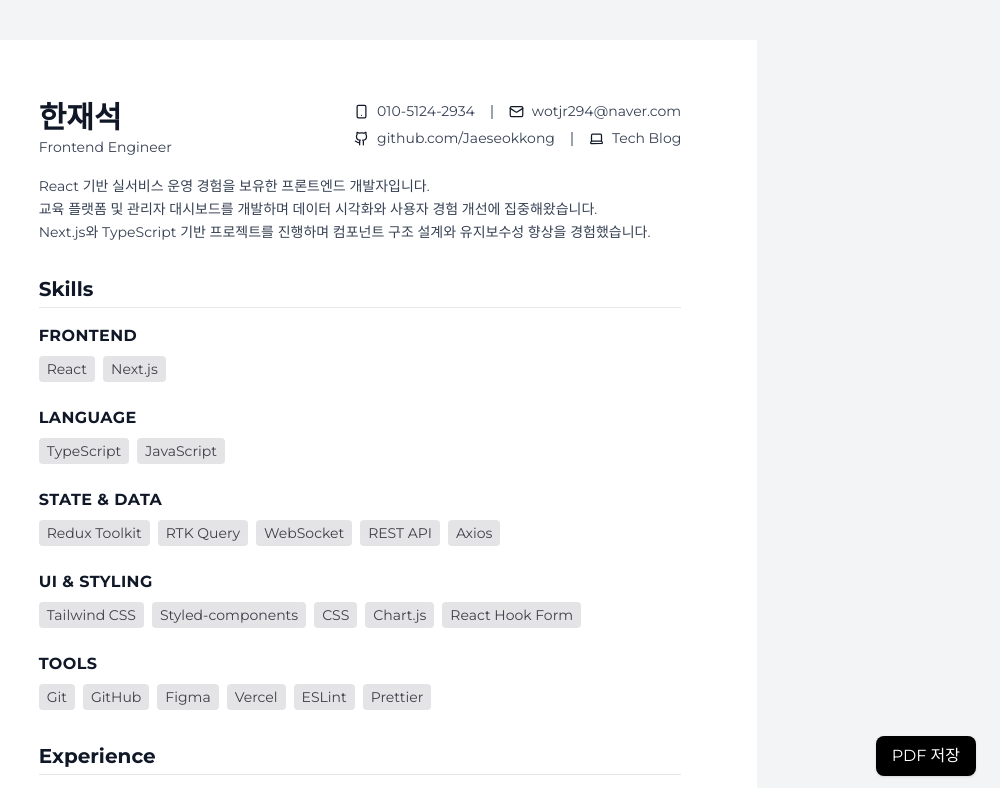
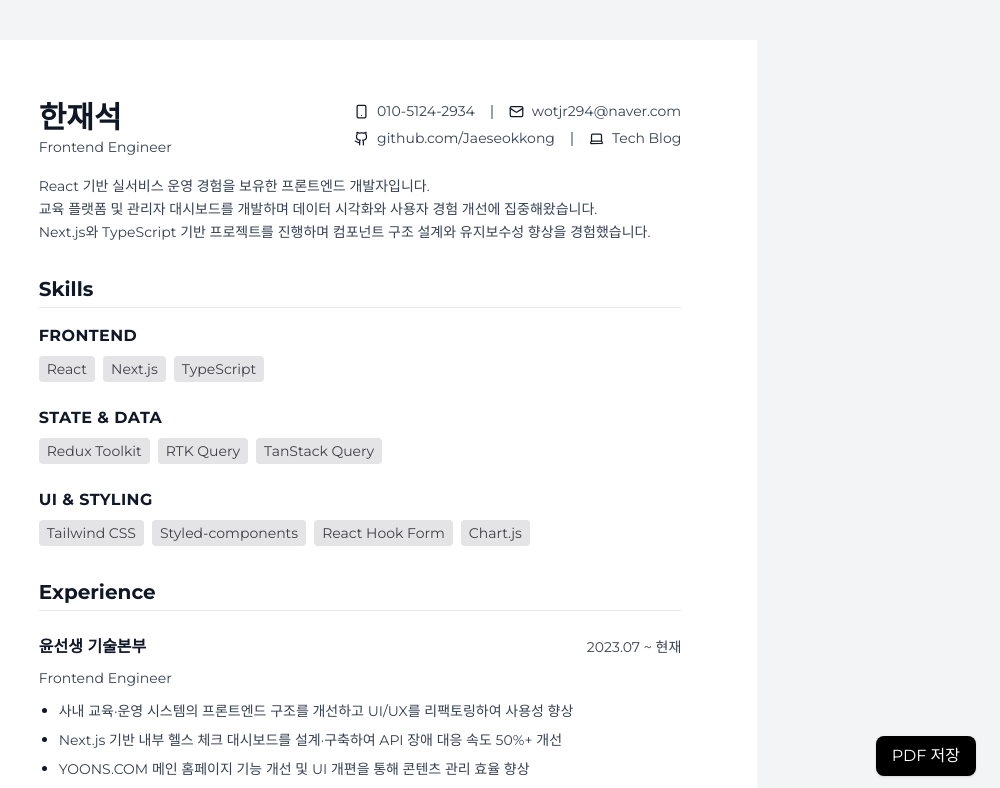
Before and after one commit to Jaeseokkong/NEXT-BLOG, a Next.js app: page /resume in a window 1280 px wide. Shown: the top 788 px of the page, without its empty margins (280-1280 px from the left). Built offline with nearby package versions, Linux system fonts and the light colour scheme.

Commit message:
refactor(resume): SkillSection에서 Tools 및 불필요한 스킬 제거

```diff
--- a/src/app/resume/components/organisms/SkillSection.tsx
+++ b/src/app/resume/components/organisms/SkillSection.tsx
@@ -9,45 +9,29 @@ export default function SkillSection() {
             <div className="mt-4 space-y-6">
                 <SkillGroup
                     title="Frontend"
-                    skills={[ "React", "Next.js" ]}
-                />
-
-                <SkillGroup
-                    title="Language"
-                    skills={[ "TypeScript", "JavaScript" ]}
+                    skills={[
+                        "React",
+                        "Next.js",
+                        "TypeScript"
+                    ]}
                 />
 
                 <SkillGroup
                     title="State & Data"
                     skills={[
-                        'Redux Toolkit',
-                        'RTK Query',
-                        'WebSocket',
-                        'REST API',
-                        "Axios"
+                        "Redux Toolkit",
+                        "RTK Query",
+                        "TanStack Query"
                     ]}
                 />
 
                 <SkillGroup
                     title="UI & Styling"
                     skills={[
-                        'Tailwind CSS',
-                        'Styled-components',
-                        'CSS',
-                        'Chart.js',
-                        "React Hook Form"
-                    ]}
-                />
-
-                <SkillGroup
-                    title="Tools"
-                    skills={[
-                        "Git",
-                        "GitHub",
-                        "Figma",
-                        "Vercel",
-                        "ESLint",
-                        "Prettier"
+                        "Tailwind CSS",
+                        "Styled-components",
+                        "React Hook Form",
+                        "Chart.js"
                     ]}
                 />
             </div>
```
